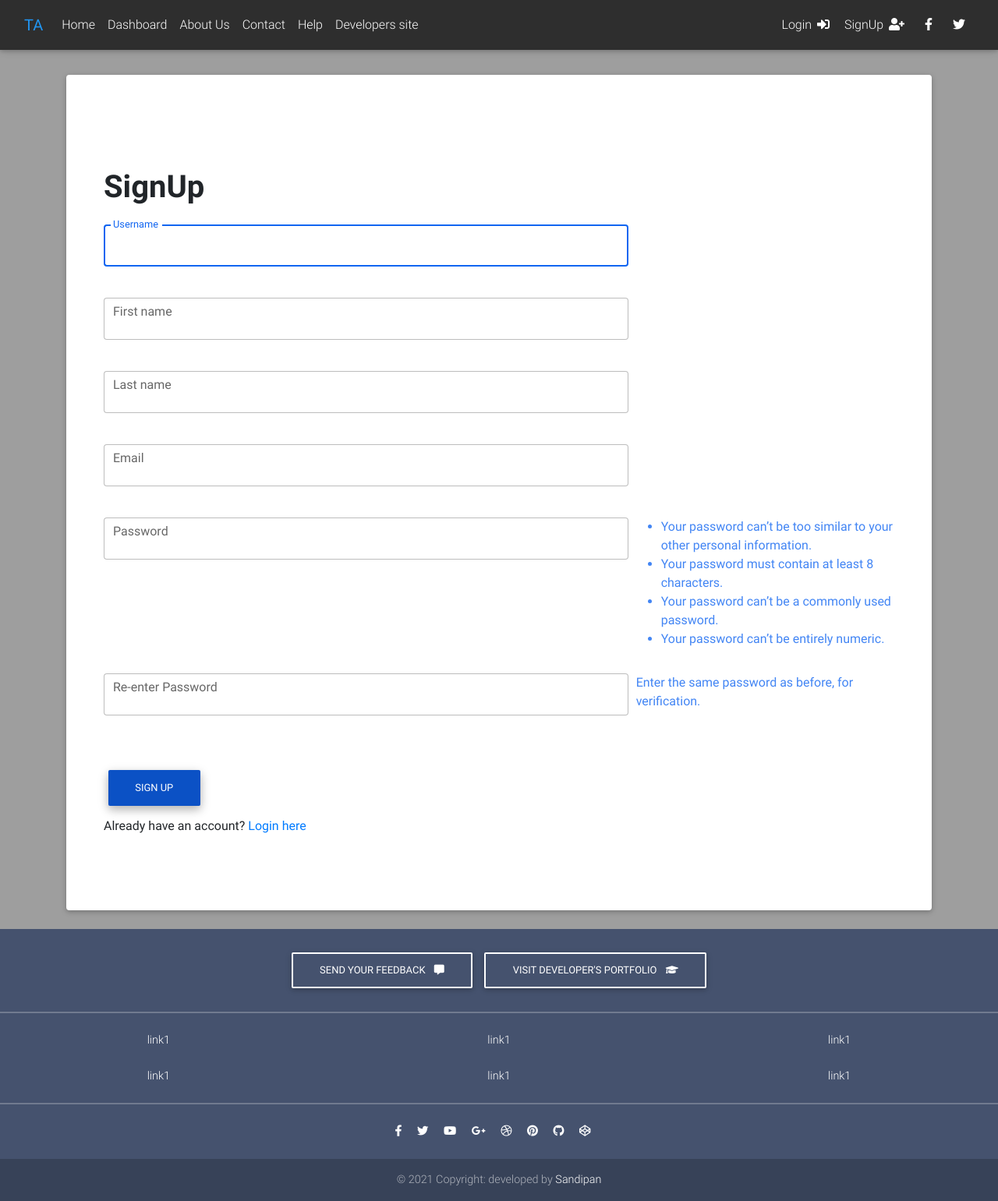
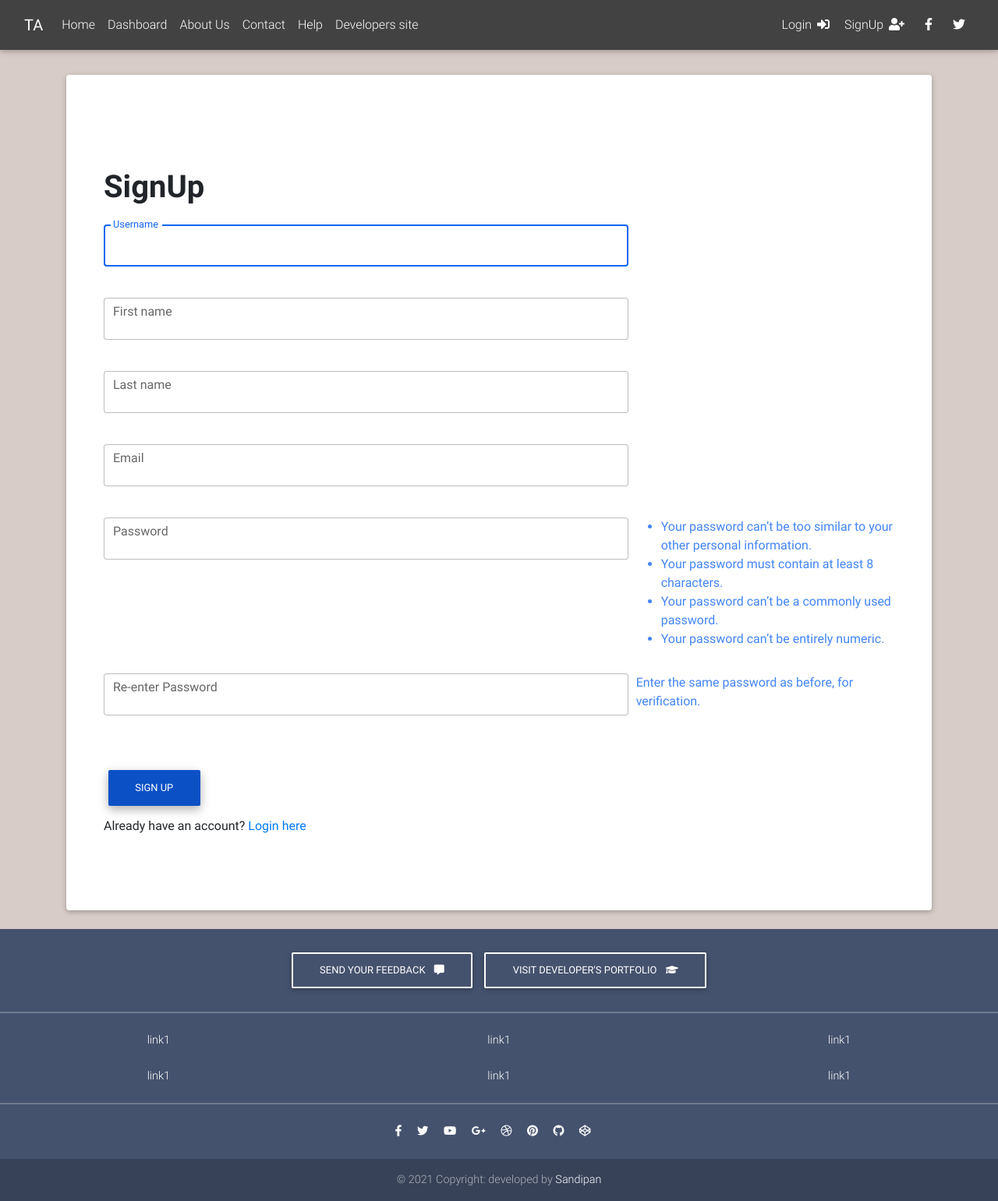
Before and after one commit to sandipan898/task-analyzer, a Django app: page /user/auth/signup/ in a window 1280 px wide. Shown: the whole page at 78% size. Run offline with Django 3.2, Linux system fonts and the light colour scheme; some libraries are stand-ins or nearby versions.

Commit message:
updating frontend

```diff
--- a/task_manager/templates/auth_user/authuser-base.html
+++ b/task_manager/templates/auth_user/authuser-base.html
@@ -1,7 +1,7 @@
 {% extends 'base.html' %}
 
 {% block body %}
-<body class="#9e9e9e grey">
+<body class="#d7ccc8 brown lighten-4">
     <header>
         {% include 'navbar.html' %}
     </header>
--- a/task_manager/templates/navbar.html
+++ b/task_manager/templates/navbar.html
@@ -1,10 +1,9 @@
-<nav class="navbar fixed-top navbar-expand-lg navbar-dark elegant-color
-scrolling-navbar">
+<nav class="navbar fixed-top navbar-expand-lg navbar-dark #424242 grey darken-3 scrolling-navbar">
     <!-- Container wrapper -->
     <div class="container-fluid">
         <!-- Navbar brand -->
         <a class="navbar-brand waves-effect" href="/">
-            <strong class="blue-text">TA</strong>
+            <strong class="white-text">TA</strong>
         </a>
 
         <!-- Toggle button -->
--- a/task_manager/templates/todo/todo-base.html
+++ b/task_manager/templates/todo/todo-base.html
@@ -1,7 +1,7 @@
 {% extends 'base.html' %}
 
 {% block body %}
-<body class="rgba(158, 158, 158, 0.7) rgba-grey-strong">
+<body class="#d7ccc8 brown lighten-4">
 
 </body>
     <header>
```
Also changed, not shown: task_manager/todo/views.py (+8 -0 lines).
